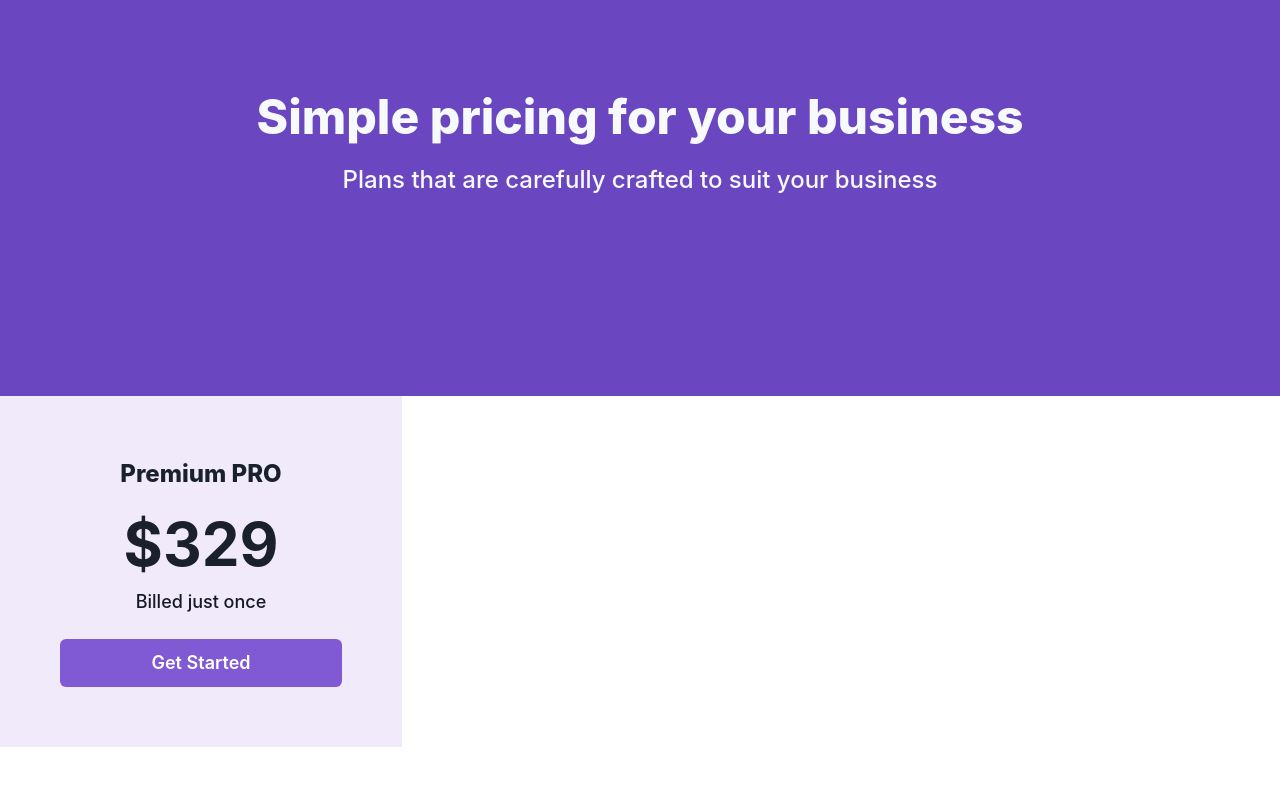
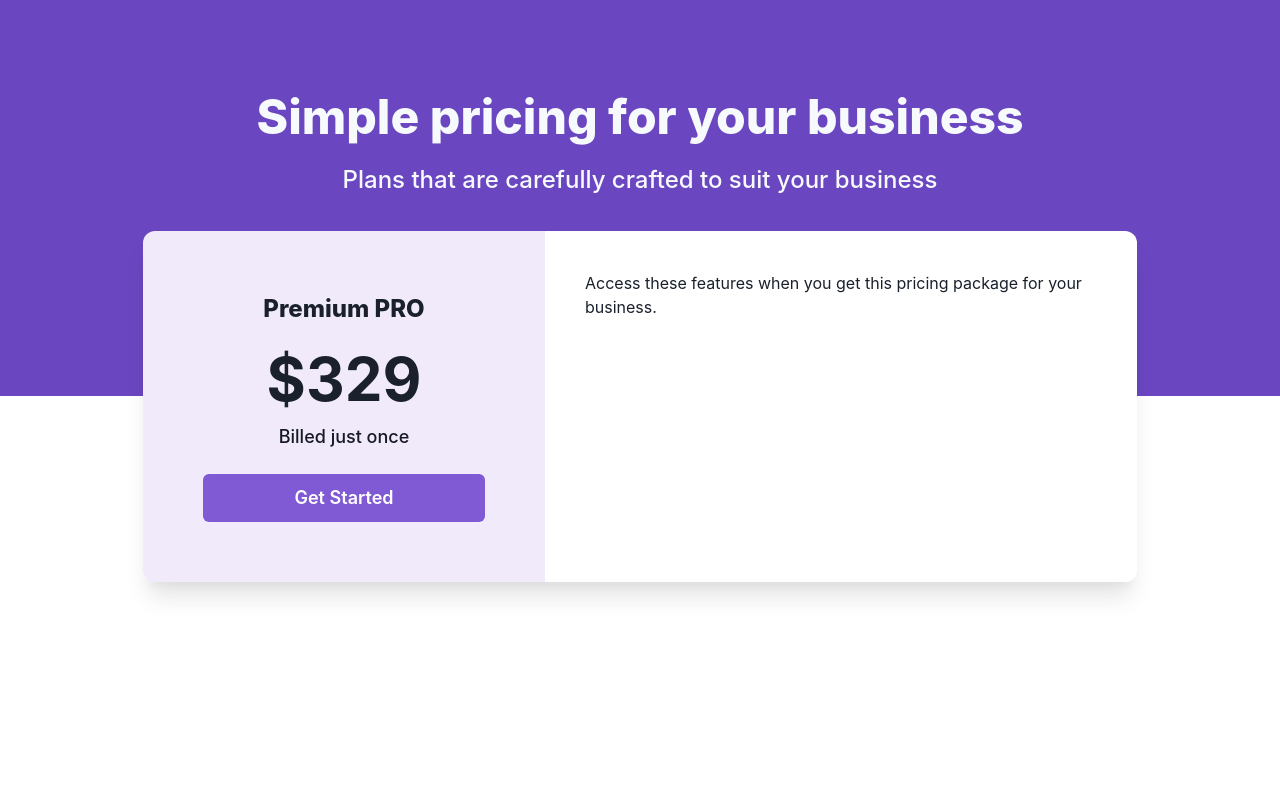
Before and after one commit to tahseenafzal/pricing-ui, a Next.js app: page / in a window 1280 px wide. Shown: the top 786 px of the page. Built offline with nearby package versions, Linux system fonts and the light colour scheme.

Commit message:
Update Price.tsx
add box shadow and set position

```diff
--- a/component/Price.tsx
+++ b/component/Price.tsx
@@ -3,7 +3,14 @@ import { Flex, Box, Text, Heading, Button } from "@chakra-ui/react";
 
 const Price = () => {
   return (
-    <Box>
+    <Box
+      shadow="0px 20px 25px -5px rgba(0, 0, 0, 0.1), 0px 10px 10px -5px rgba(0, 0, 0, 0.04)"
+      borderRadius="12px"
+      overflow="hidden"
+      w="994px"
+      m="auto"
+      mt="-165px"
+    >
       <Flex>
         <Box p="60px" bg="#F0EAFB" textAlign="center">
           <Text fontWeight="800" fontSize="24px">
@@ -19,7 +26,12 @@ const Price = () => {
             Get Started
           </Button>
         </Box>
-        <Box></Box>
+        <Box p="40px" bg="white">
+          <Text>
+            Access these features when you get this pricing package for your
+            business.
+          </Text>
+        </Box>
       </Flex>
     </Box>
   );
```
